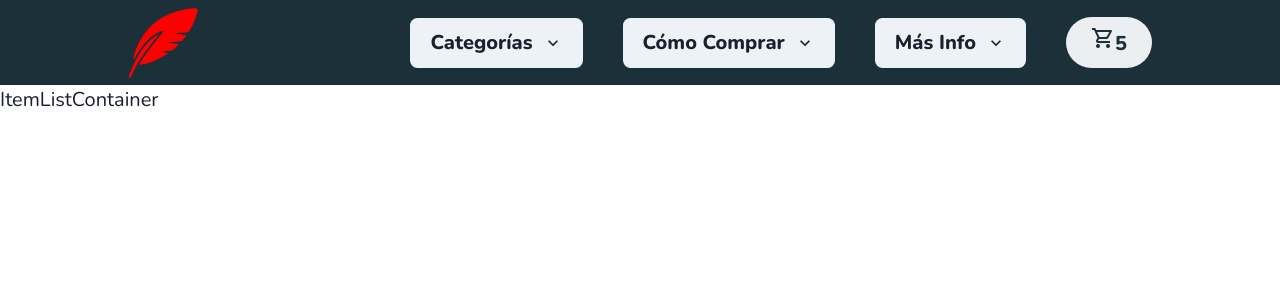
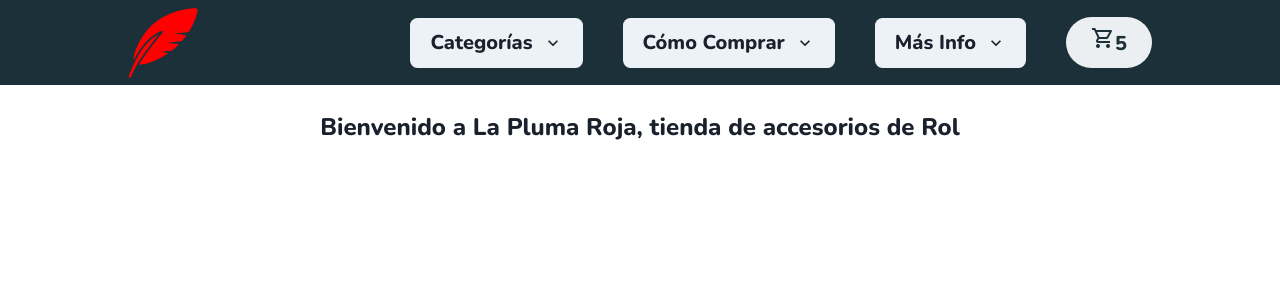
Before and after one commit to agenciasequence/EntregaFinal-JoelEsidin, a React (Vite) app: page / in a window 1280 px wide. Shown: the top 300 px of the page. Built offline with nearby package versions, Linux system fonts and the light colour scheme.

Commit message:
props agregado

```diff
--- a/src/App.jsx
+++ b/src/App.jsx
@@ -11,7 +11,7 @@ const App = () => {
     <>
    <ChakraProvider>
     <NavBar />
-    <ItemListContainer />
+    <ItemListContainer greeting="Bienvenido a La Pluma Roja, tienda de accesorios de Rol"/>
    </ChakraProvider>
    </>
   )
--- a/src/Components/ItemListContainer.jsx
+++ b/src/Components/ItemListContainer.jsx
@@ -1,8 +1,8 @@
 import React from 'react'
 
-const ItemListContainer = () => {
+const ItemListContainer = ({greeting}) => {
   return (
-    <div>ItemListContainer</div>
+    <div className='greeting'><h2>{greeting}</h2></div>
   )
 }
 
--- a/src/index.css
+++ b/src/index.css
@@ -163,3 +163,12 @@ body{
         right: 35px;
     }
 }
+
+.greeting {
+    display:flex;
+    align-items: center;
+    justify-content: center;
+    font-weight: bold;
+    font-size:x-large;
+    margin-top: 1em;
+}
```
